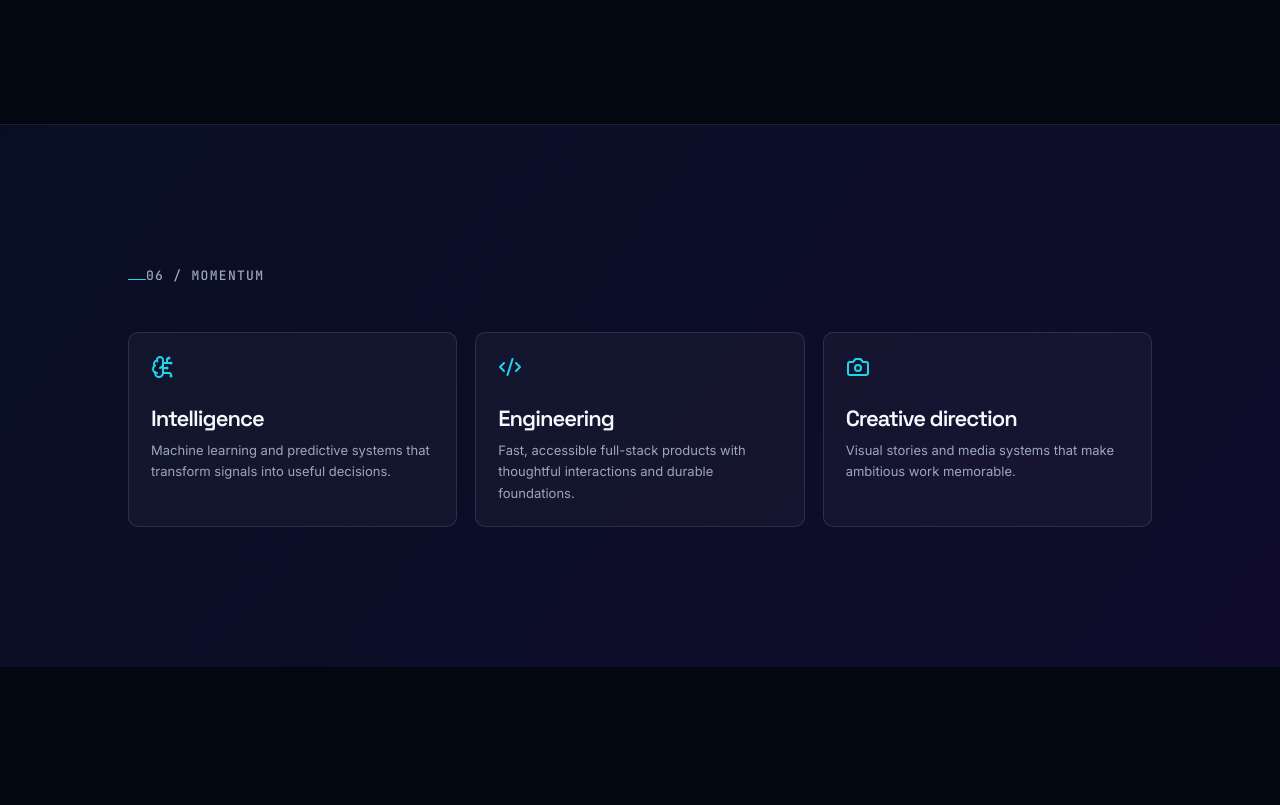
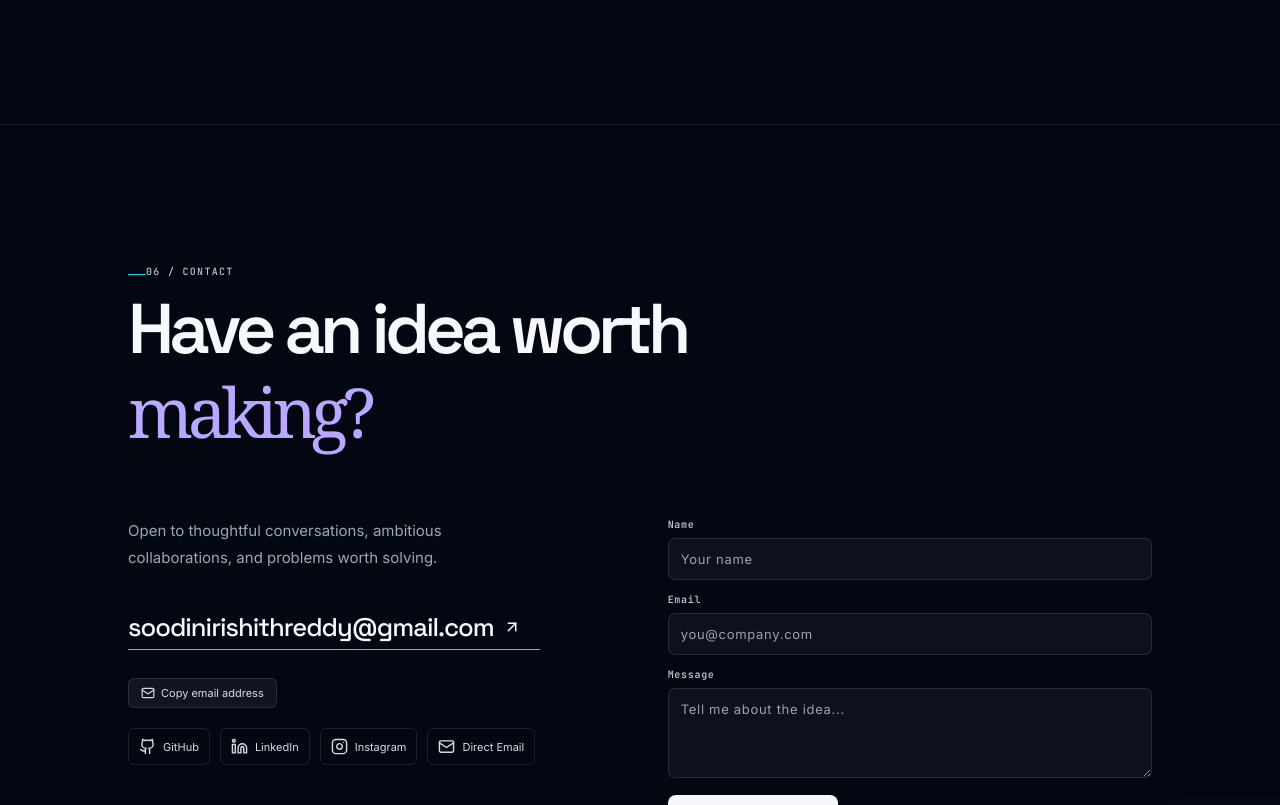
Before and after one commit to rishith-reddy-git/Portfolio, a Next.js app: page / in a window 1280 px wide. Shown: the part 6820-7625 px from the top of the page. Built offline with nearby package versions, Linux system fonts and the light colour scheme.

Commit message:
Remove Momentum section and update section numbering

```diff
--- a/components/portfolio.tsx
+++ b/components/portfolio.tsx
@@ -641,25 +641,9 @@ export function Portfolio() {
         </div>
       </section>
 
-      {/* Focus / Impact Section */}
-      <section className="section impact">
-        <p className="eyebrow">
-          <span />06 / MOMENTUM
-        </p>
-        <div>
-          {focusAreas.map(({ icon: Icon, title, copy }) => (
-            <motion.article key={title} initial="hidden" whileInView="visible" viewport={{ once: true }} variants={reveal}>
-              <Icon size={24} />
-              <h3>{title}</h3>
-              <p>{copy}</p>
-            </motion.article>
-          ))}
-        </div>
-      </section>
-
       {/* Contact Section */}
       <section id="contact" className="section contact">
-        <SectionTitle eyebrow="07 / CONTACT" title="Have an idea worth" emphasis="making?" />
+        <SectionTitle eyebrow="06 / CONTACT" title="Have an idea worth" emphasis="making?" />
         <div className="contact-layout">
           <div>
             <p>Open to thoughtful conversations, ambitious collaborations, and problems worth solving.</p>
```
